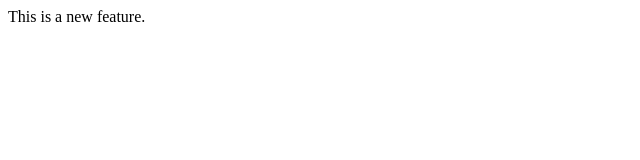
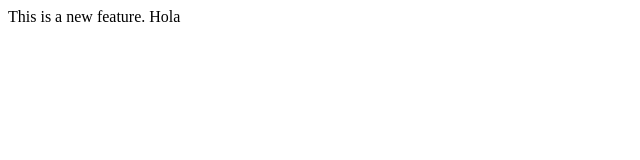
Before and after one commit to Ankit0921/LocalRepo, a plain HTML site: page index.html in a window 1280 px wide. Shown: the full height of the page, 0-640 px from the left. Drawn offline with Linux system fonts and the light colour scheme.

Commit message:
Edited file

```diff
--- a/index.html
+++ b/index.html
@@ -1 +1 @@
-<p>This is a new feature.</p>
+<p>This is a new feature. Hola</p>
```
